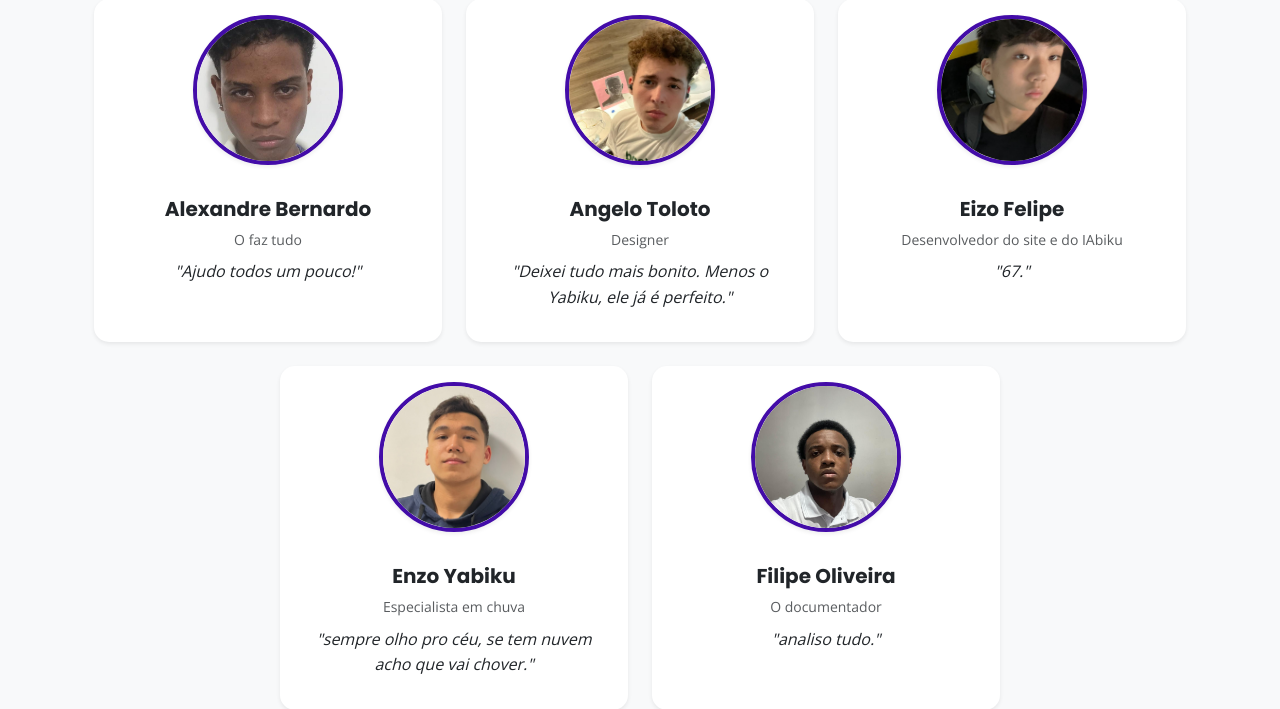
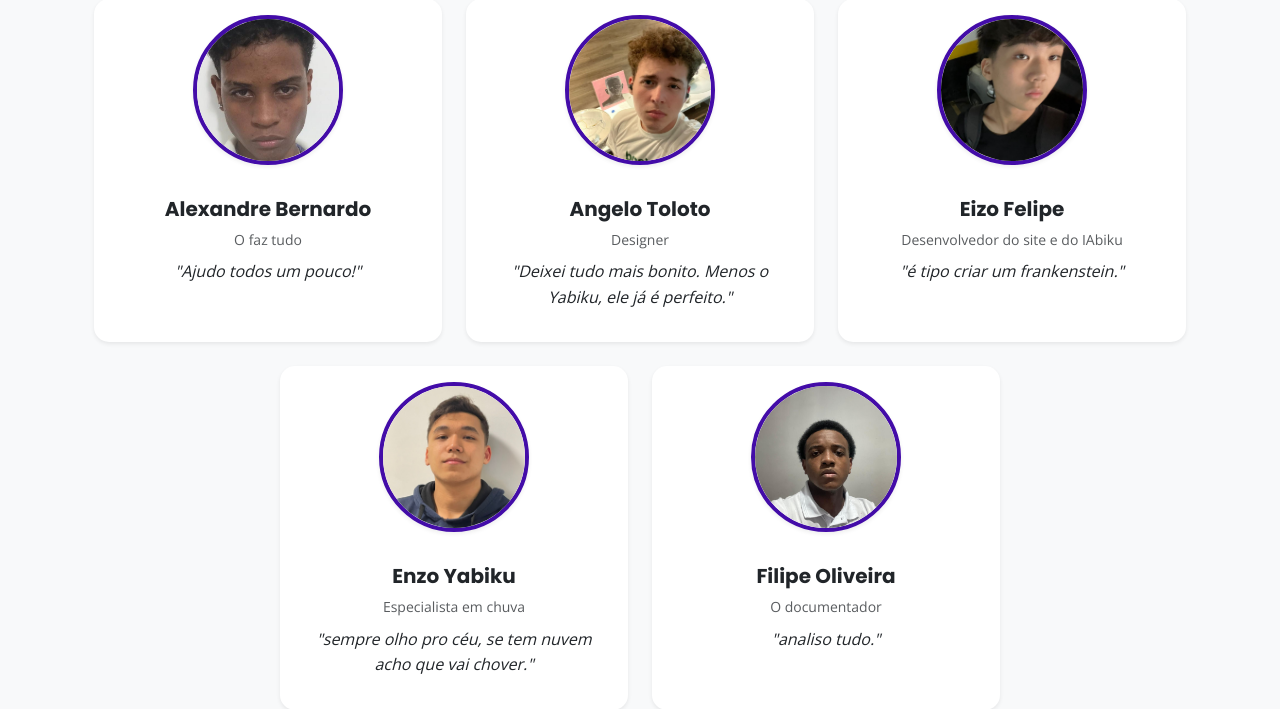
Before and after one commit to Calango123/IAbiku, a Flask app: page /equipe in a window 1280 px wide. Shown: the part 366-1075 px from the top of the page. Run offline with Flask 3, Linux system fonts and the light colour scheme.

Commit message:
Update equipe.html

```diff
--- a/templates/equipe.html
+++ b/templates/equipe.html
@@ -50,7 +50,7 @@
                     <div>
                         <h5 class="card-title fw-bold text-dark">Eizo Felipe</h5>
                         <p class="card-text text-muted mb-2 small">Desenvolvedor do site e do IAbiku</p>
-                        <p class="card-text text-dark fst-italic">"67."</p>
+                        <p class="card-text text-dark fst-italic">"é tipo criar um frankenstein."</p>
                     </div>
                     {# Links sociais removidos #}
                 </div>
```
